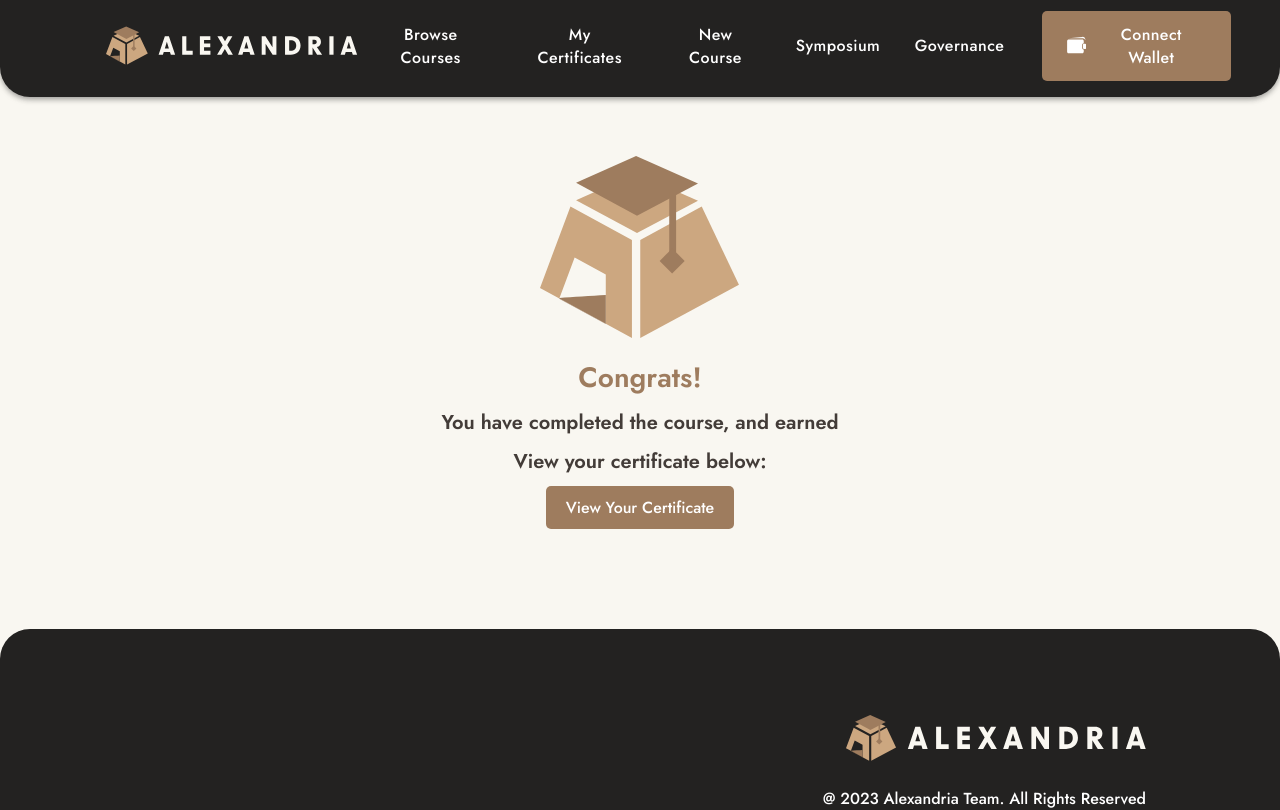
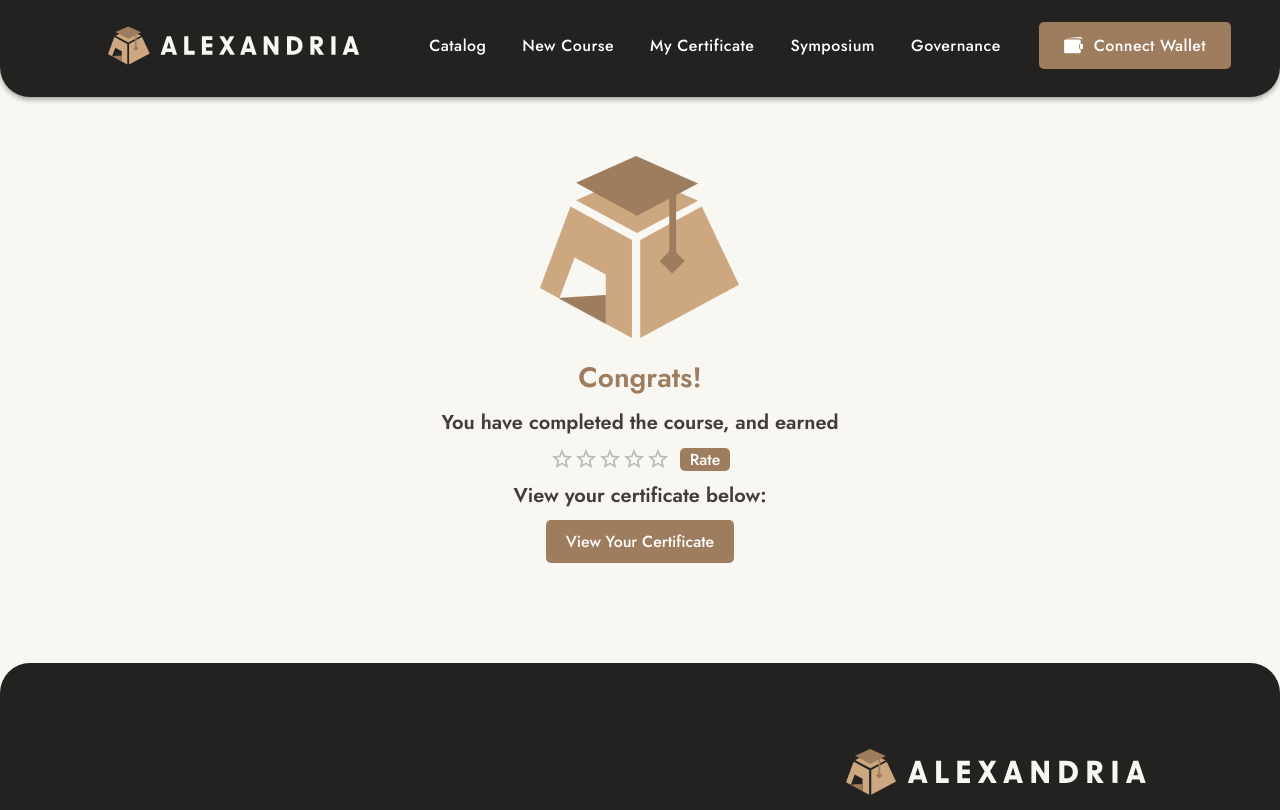
Before and after one commit to Alexandria-Decentralized-L2E-Platform/Alexandria, a React (Create React App) app in the folder dapp/: page /course-completed/1 in a window 1280 px wide. Shown: the top 810 px of the page. Built offline with nearby package versions, Linux system fonts and the light colour scheme; no server answers.

Commit message:
Add Rating

```diff
--- a/dapp/src/App.tsx
+++ b/dapp/src/App.tsx
@@ -134,16 +134,7 @@ function App() {
                     to="/browse-courses"
                     onClick={() => window.scrollTo(0, 0)}
                   >
-                    Browse Courses
-                  </Button>
-                  <Button
-                    className="alexandria-header-tab"
-                    color="inherit"
-                    component={Link}
-                    to="/my-certificates"
-                    onClick={() => window.scrollTo(0, 0)}
-                  >
-                    My Certificates
+                    Catalog
                   </Button>
                   <Button
                     className="alexandria-header-tab"
@@ -153,6 +144,15 @@ function App() {
                     onClick={() => window.scrollTo(0, 0)}
                   >
                     New Course
+                  </Button>
+                  <Button
+                    className="alexandria-header-tab"
+                    color="inherit"
+                    component={Link}
+                    to="/my-certificates"
+                    onClick={() => window.scrollTo(0, 0)}
+                  >
+                    My Certificate
                   </Button>
                   <Button
                     className="alexandria-header-tab"
--- a/dapp/src/components/Certificate/Certificate.tsx
+++ b/dapp/src/components/Certificate/Certificate.tsx
@@ -43,7 +43,7 @@ function Certificate(props: { provider: ethers.providers.Web3Provider | undefine
 
   return (
     <div className="Container">
-      <h1>My Certificates</h1>
+      <h1>My Certificate</h1>
       {/* <div className="Search-Bar">
         <input placeholder="Search by Course Name or Course Sponsor"></input>
       </div> */}
--- a/dapp/src/components/CourseCatalogue/CourseCatalogue.tsx
+++ b/dapp/src/components/CourseCatalogue/CourseCatalogue.tsx
@@ -97,7 +97,7 @@ function CourseCatalogue() {
 
   return (
     <div className="Course-Catalogue">
-      <h1>Browse Courses</h1>
+      <h1>Catalog</h1>
       <div className="Search-Bar">
         <input
           onChange={(searchText) => {
--- a/dapp/src/components/CourseCreation/CourseCreation.tsx
+++ b/dapp/src/components/CourseCreation/CourseCreation.tsx
@@ -272,7 +272,7 @@ function CourseCreation(props: {
           )}
         </div>
       )}
-      <h1>Create Course</h1>
+      <h1>Creating a Course</h1>
       <div className="Course-Creation-Container">
         <TextInput
           name="Course Name"
--- a/dapp/src/components/CourseDetail/CourseCompleted.css
+++ b/dapp/src/components/CourseDetail/CourseCompleted.css
@@ -47,3 +47,22 @@
   cursor: pointer;
   padding: 10px 20px;
 }
+
+.Course-Rate-Button {
+  border-radius: 5px;
+  background: var(--main-brown, #9e7c5e);
+  color: var(--white, #fff);
+  text-align: center;
+  font-size: 16px;
+  cursor: pointer;
+  padding: 0 10px;
+}
+
+.Rate-Container {
+  display: flex;
+  flex-flow: row wrap;
+  justify-content: center;
+  align-items: center;
+  gap: 10px;
+  font-size: 14px;
+}
--- a/dapp/src/components/CourseDetail/CourseCompleted.tsx
+++ b/dapp/src/components/CourseDetail/CourseCompleted.tsx
@@ -2,18 +2,31 @@ import alexandriaLogo from '../../logo/alexandriaLogo.svg';
 import { useParams, useNavigate } from 'react-router-dom';
 import { useState, useEffect } from 'react';
 import { ethers } from 'ethers';
-import { getProgramById, IProgram } from '../../api';
+import { getProgramById, IProgram, contracts } from '../../api';
+import { Rating } from '@mui/material';
 import './CourseCompleted.css';
 
 function CourseCompleted(props: { provider: ethers.providers.Web3Provider | undefined }) {
   const { id } = useParams();
   const [program, setProgram] = useState<IProgram | undefined>(undefined);
+  const [value, setValue] = useState(0);
+  const [isRated, setIsRated] = useState(false);
+  const [isProcessingTrx, setIsProcessingTrx] = useState(false);
+
   const navigate = useNavigate();
 
   const setupPage = async () => {
     if (!id) return;
     const program = await getProgramById(Number(id));
     setProgram(program);
+  };
+
+  const onRateHandler = async () => {
+    if (!props.provider) return;
+    setIsProcessingTrx(true);
+    await (await contracts.rateProgram(props.provider, Number(id), value)).wait();
+    setIsProcessingTrx(false);
+    setIsRated(true);
   };
 
   useEffect(() => {
@@ -30,6 +43,26 @@ function CourseCompleted(props: { provider: ethers.providers.Web3Provider | unde
           {program.reward.rewardPerAddress + ' ' + program.reward.tokenSymbol}
         </p>
       )}
+      {!isRated && (
+        <div className="Rate-Container">
+          <Rating
+            name="simple-controlled"
+            value={value}
+            onChange={(event, newValue) => {
+              if (newValue) setValue(newValue);
+              console.log(value);
+            }}
+          />
+          <div
+            className="Course-Rate-Button"
+            onClick={onRateHandler}
+            style={isProcessingTrx ? { opacity: 0.5 } : {}}
+          >
+            {isProcessingTrx ? 'Rating...' : 'Rate'}
+          </div>
+        </div>
+      )}
+
       <p>View your certificate below:</p>
       <div
         onClick={() => {
--- a/dapp/src/components/LandingPage/LandingPage.tsx
+++ b/dapp/src/components/LandingPage/LandingPage.tsx
@@ -121,7 +121,7 @@ function LandingPage() {
         to="/browse-courses"
         style={{ textTransform: 'none' }}
       >
-        <div className="takeCourseText">Browse Course</div>
+        <div className="takeCourseText">Catalog</div>
       </Button>
     </div>
   );
```
Also changed, not shown: 1 other file (tests, documents, lock files or other folders).
